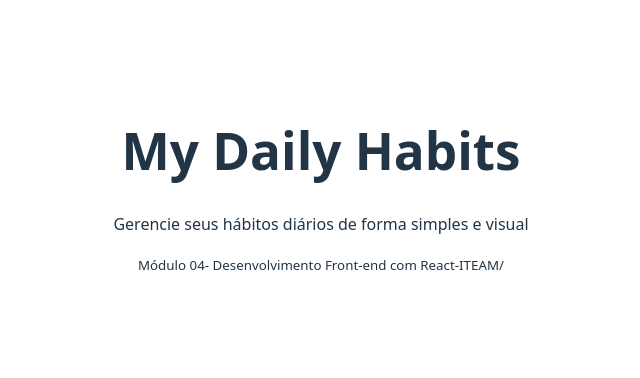
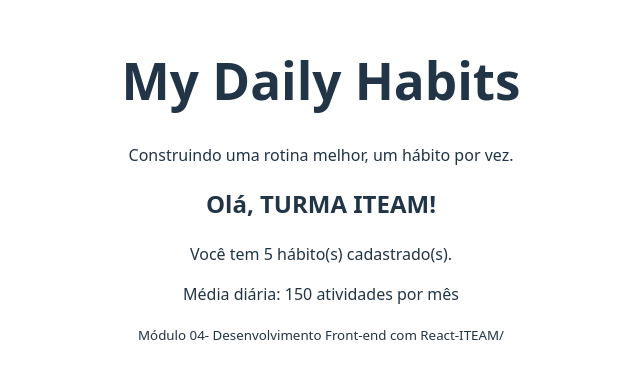
Before and after one commit to letxiz/my-daily-habits, a React (Vite) app: page / in a window 1280 px wide. Shown: the part 218-596 px from the top of the page, without its empty margins (319-959 px from the left). Built offline with nearby package versions, Linux system fonts and the light colour scheme.

Commit message:
Adicionando novos arquivos do projeto local

```diff
--- a/src/App.jsx
+++ b/src/App.jsx
@@ -1,16 +1,33 @@
 import './App.css'
 import Footer from "./components/Footer";
-function App(){
+import BemVindo from './components/Bemvindo';
+import Cabecalho from './components/Cabecalho';
+/*function App() {
   return (
     <div>
-      <h1>
-        My Daily Habits
-      </h1>
-      <p>Gerencie seus hábitos diários de forma simples e visual</p>
+      <Cabecalho
+        titulo="My Daily Habits"
+        descricao="Construindo uma rotina melhor, um hábito por vez."
+      />
+      <BemVindo nomeUsuario="turma iteam" totalHabitos={5} />
+      <Footer />
+    </div>
+  );
+}*/
 
-      <Footer/>
+function App() {
+  return (
+    <div>
+      <Cabecalho
+        titulo="My Daily Habits"
+        descricao="Construindo uma rotina melhor, um hábito por vez."
+      />
+      <BemVindo nomeUsuario="turma iteam" totalHabitos={5} />
+      <Footer />
     </div>
   );
 }
 
+
+
 export default App
--- /dev/null
+++ b/src/components/BemVindo.jsx
@@ -0,0 +1,16 @@
+const BemVindo = ({ nomeUsuario, totalHabitos }) => {
+  // Lógica antes do return
+  const nomeFormatado = nomeUsuario.toUpperCase();
+  const mensagem = totalHabitos > 0
+    ? `Você tem ${totalHabitos} hábito(s) cadastrado(s).`
+    : "Nenhum hábito cadastrado ainda. Que tal começar?";
+
+  return (
+    <div>
+      <h2>Olá, {nomeFormatado}!</h2>
+      <p>{mensagem}</p>
+      <p>Média diária: {(totalHabitos * 30).toFixed(0)} atividades por mês</p>
+    </div>
+  );
+};
+export default BemVindo
--- /dev/null
+++ b/src/components/Cabecalho.jsx
@@ -0,0 +1,14 @@
+function Cabecalho({descricao, titulo}){
+    return(
+        <>
+        <header>
+            <h1>
+                {titulo}
+            </h1>
+            <p>{descricao}</p>
+        </header>
+        </>
+    )
+
+}
+export default Cabecalho
```
